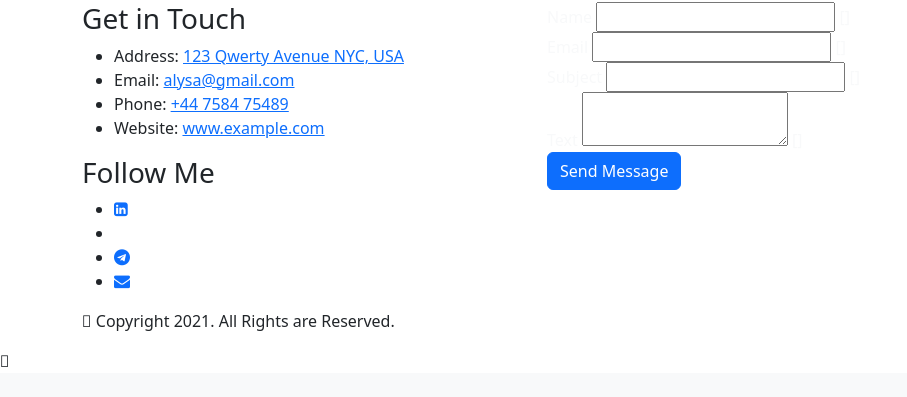
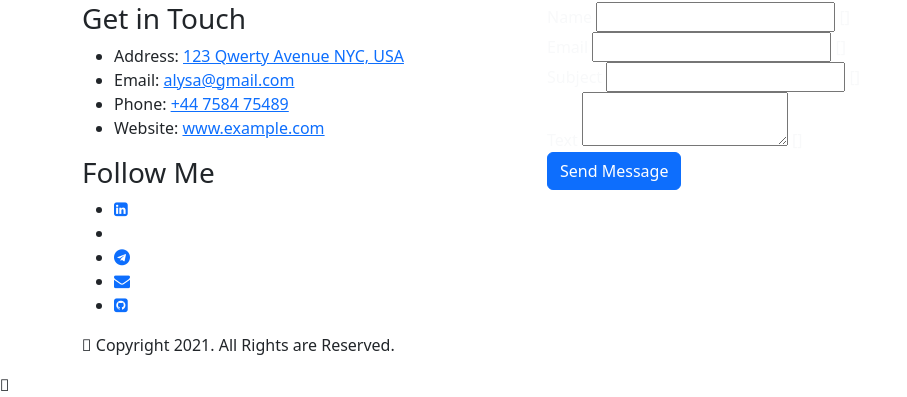
Before and after one commit to erfanbaghalpour/resumeWebsite, a Django app: template core/templates/core/index.html in a window 1280 px wide; the page is wider, and only the part inside the window is pictured. Shown: the part 4299-4696 px from the top of that part, without its empty margins (0-907 px from the left). Before the commit the page ends 4666 px from the top of that part, so only its background shows below. Run offline with Django 3.2, Linux system fonts and the light colour scheme; the template is opened without the code that fills it: most values are stand-ins (such as "Sample title", 1, 10 or a date in 2020); grey boxes marked "Sample" are stand-in pictures; form fields are guessed from the names that the template uses; some libraries are stand-ins or nearby versions.

Commit message:
site setting app 2

```diff
--- a/SiteSetting/models.py
+++ b/SiteSetting/models.py
@@ -19,6 +19,7 @@ class SocialMedia(models.Model):
         ('instagram-logo', 'icon instagram'),
         ('telegram', 'icon telegram'),
         ('envelope', 'icon envelope'),
+        ('github-square', 'icon github'),
     ]
     icon = models.CharField(max_length=15, choices=SOCIAL_MEDIA_ICON)
 
--- a/core/templates/core/index.html
+++ b/core/templates/core/index.html
@@ -598,9 +598,13 @@
                         <li><a href="https://instagram.com/" target="_blank"><i class="flaticon-instagram-logo"></i></a>
                         </li>
                         <li><a href="https://youtube.com" target="_blank"><i class="fa fa-telegram"
-                                                                             aria-hidden="true"></i></i></a></li>
+                                                                             aria-hidden="true"></i></a></li>
                         <li><a href="mailto:erfanbaghalpour@gmail.com" target="_blank"><i class="fa fa-envelope"
-                                                                             aria-hidden="true"></i></a></li>
+                                                                                          aria-hidden="true"></i></a>
+                        </li>
+                        <li><a href="mailto:erfanbaghalpour@gmail.com" target="_blank"><i class="fa fa-github-square"
+                                                                                          aria-hidden="true"></i></a>
+                        </li>
                     </ul>
                 </div>
             </div>
```
Also changed, not shown: SiteSetting/migrations/0004_alter_socialmedia_icon.py (added).
